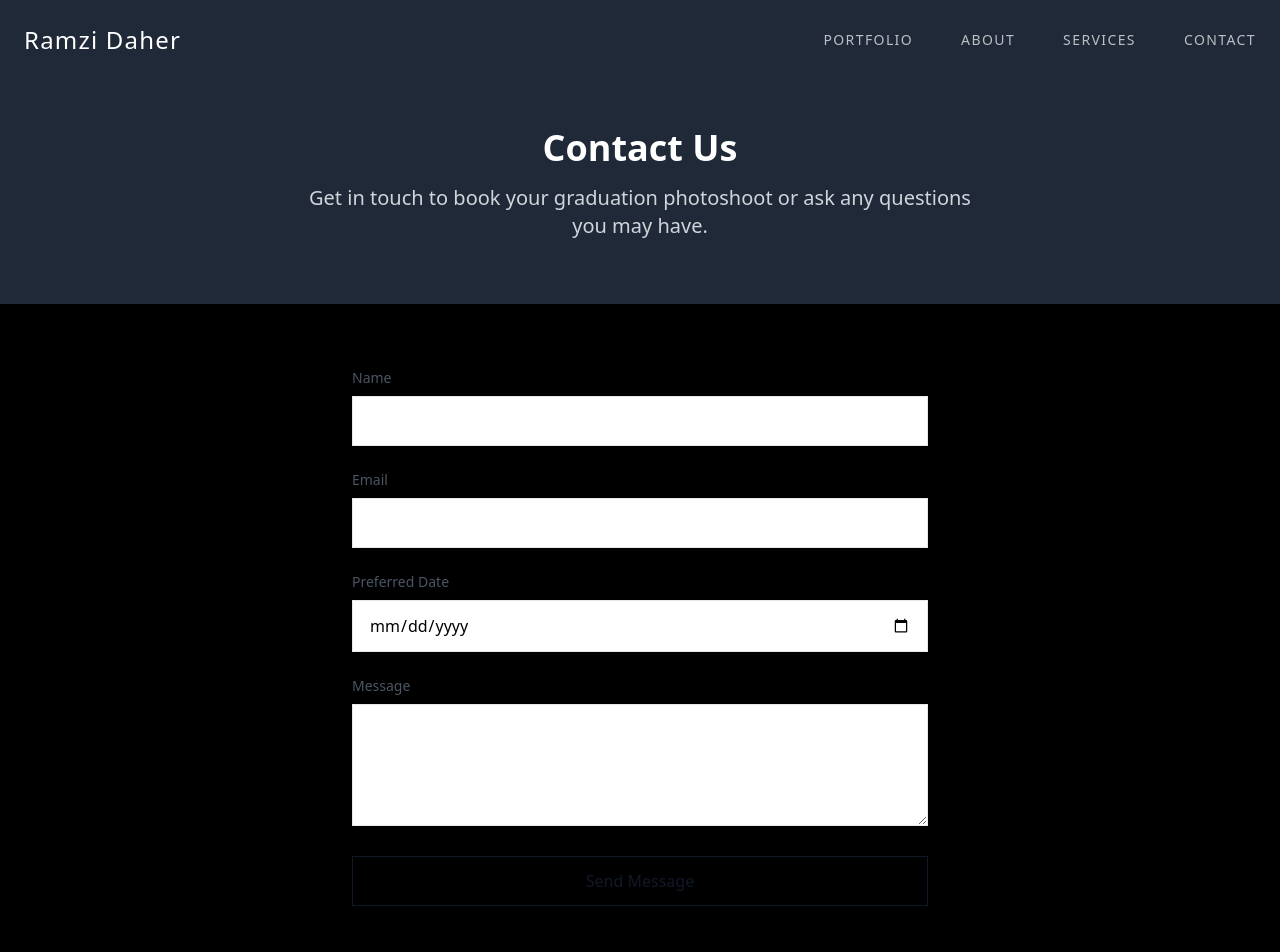
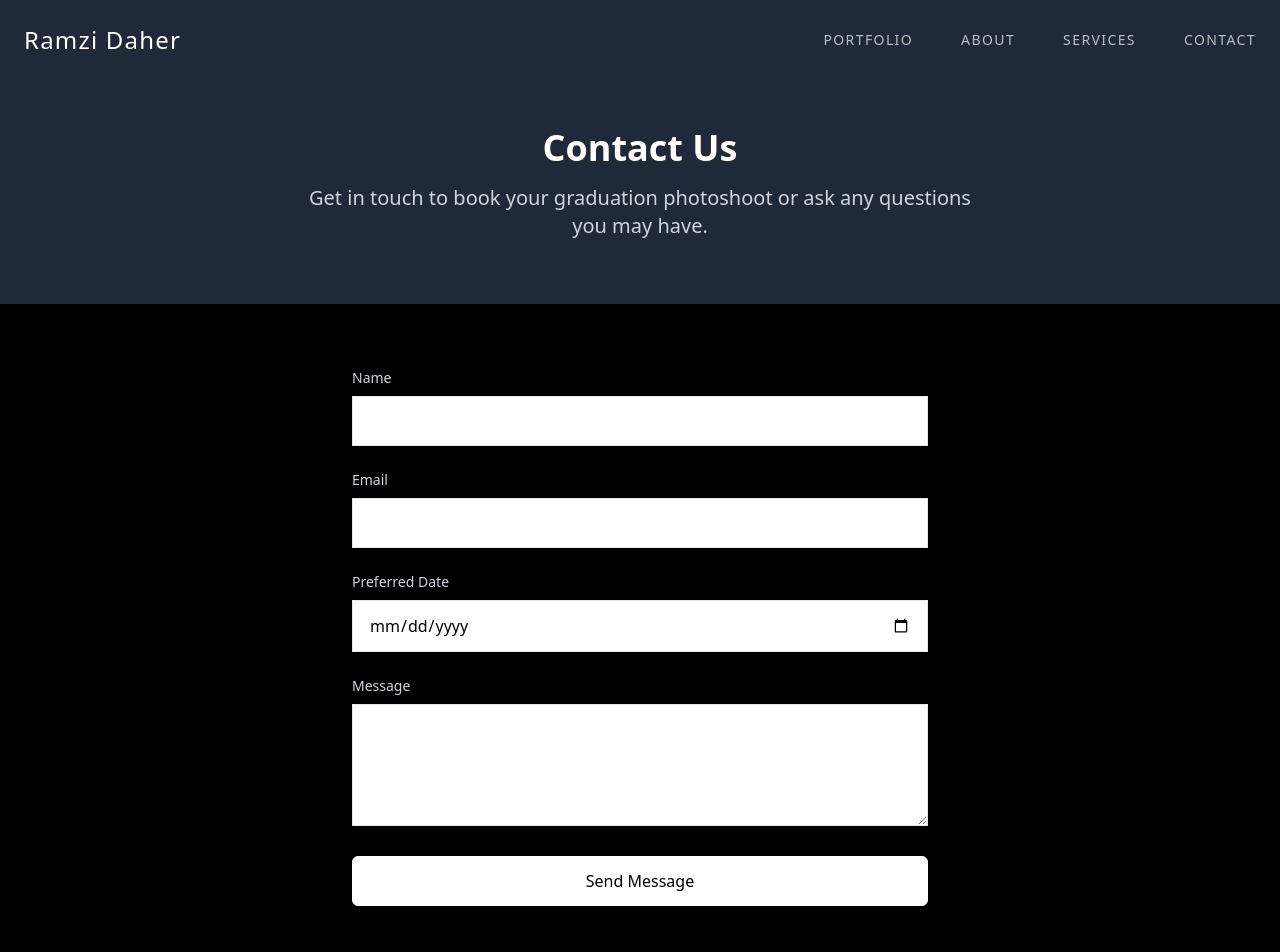
Before and after one commit to ramzidaher/photography-portfolio-website, a React (Vite) app: page /contact in a window 1280 px wide. Shown: the top 952 px of the page. Built offline with nearby package versions, Linux system fonts and the light colour scheme.

Commit message:
contact form works

```diff
--- a/package.json
+++ b/package.json
@@ -10,6 +10,7 @@
     "preview": "npx vite preview"
   },
   "dependencies": {
+    "@formspree/react": "^3.0.0",
     "lucide-react": "^0.441.0",
     "react": "^18.3.1",
     "react-dom": "^18.3.1",
--- a/src/components/ContactForm.tsx
+++ b/src/components/ContactForm.tsx
@@ -1,52 +1,74 @@
-import React, { useState } from 'react';
+import React from 'react';
+import { useForm, ValidationError } from '@formspree/react';
+
 export const ContactForm = () => {
-  const [formData, setFormData] = useState({
-    name: '',
-    email: '',
-    message: '',
-    date: ''
-  });
-  const handleChange = (e: React.ChangeEvent<HTMLInputElement | HTMLTextAreaElement>) => {
-    const {
-      name,
-      value
-    } = e.target;
-    setFormData(prev => ({
-      ...prev,
-      [name]: value
-    }));
-  };
-  const handleSubmit = (e: React.FormEvent) => {
-    e.preventDefault();
-    // Handle form submission
-  };
-  return <form onSubmit={handleSubmit} className="max-w-xl mx-auto space-y-6">
+  const [state, handleSubmit] = useForm("xrbqjwkl");
+
+  if (state.succeeded) {
+    return (
+      <div className="max-w-xl mx-auto text-center bg-white/10 backdrop-blur-sm p-6 rounded-2xl border border-white/20 text-white shadow-xl mt-10">
+        <h2 className="text-2xl font-semibold mb-2">Thank you!</h2>
+        <p className="text-base">Your message has been sent successfully. I’ll get back to you shortly.</p>
+      </div>
+    );
+  }
+
+  return (
+    <form onSubmit={handleSubmit} className="max-w-xl mx-auto space-y-6">
       <div>
-        <label htmlFor="name" className="block text-sm text-gray-600 mb-2">
-          Name
-        </label>
-        <input type="text" id="name" name="name" value={formData.name} onChange={handleChange} className="w-full px-4 py-3 border-gray-200 focus:border-gray-900 border focus:ring-0" required />
+        <label htmlFor="name" className="block text-sm text-gray-300 mb-2">Name</label>
+        <input
+          id="name"
+          type="text"
+          name="name"
+          required
+          className="w-full px-4 py-3 border border-gray-200 focus:border-gray-900 focus:ring-0 text-black"
+        />
+        <ValidationError prefix="Name" field="name" errors={state.errors} />
       </div>
+
       <div>
-        <label htmlFor="email" className="block text-sm text-gray-600 mb-2">
-          Email
-        </label>
-        <input type="email" id="email" name="email" value={formData.email} onChange={handleChange} className="w-full px-4 py-3 border-gray-200 focus:border-gray-900 border focus:ring-0" required />
+        <label htmlFor="email" className="block text-sm text-gray-300 mb-2">Email</label>
+        <input
+          id="email"
+          type="email"
+          name="email"
+          required
+          className="w-full px-4 py-3 border border-gray-200 focus:border-gray-900 focus:ring-0 text-black"
+        />
+        <ValidationError prefix="Email" field="email" errors={state.errors} />
       </div>
+
       <div>
-        <label htmlFor="date" className="block text-sm text-gray-600 mb-2">
-          Preferred Date
-        </label>
-        <input type="date" id="date" name="date" value={formData.date} onChange={handleChange} className="w-full px-4 py-3 border-gray-200 focus:border-gray-900 border focus:ring-0" />
+        <label htmlFor="date" className="block text-sm text-gray-300 mb-2">Preferred Date</label>
+        <input
+          id="date"
+          type="date"
+          name="preferredDate"
+          className="w-full px-4 py-3 border border-gray-200 focus:border-gray-900 focus:ring-0 text-black"
+        />
+        <ValidationError prefix="Preferred Date" field="preferredDate" errors={state.errors} />
       </div>
+
       <div>
-        <label htmlFor="message" className="block text-sm text-gray-600 mb-2">
-          Message
-        </label>
-        <textarea id="message" name="message" value={formData.message} onChange={handleChange} rows={4} className="w-full px-4 py-3 border-gray-200 focus:border-gray-900 border focus:ring-0" required></textarea>
+        <label htmlFor="message" className="block text-sm text-gray-300 mb-2">Message</label>
+        <textarea
+          id="message"
+          name="message"
+          rows={4}
+          required
+          className="w-full px-4 py-3 border border-gray-200 focus:border-gray-900 focus:ring-0 text-black"
+        />
+        <ValidationError prefix="Message" field="message" errors={state.errors} />
       </div>
-      <button type="submit" className="w-full py-3 border border-gray-900 text-gray-900 hover:bg-gray-900 hover:text-white transition-colors">
-        Send Message
+
+      <button
+        type="submit"
+        disabled={state.submitting}
+        className="w-full py-3 bg-white text-black border border-white hover:bg-gray-200 transition-colors font-medium rounded-md"
+      >
+        {state.submitting ? "Sending..." : "Send Message"}
       </button>
-    </form>;
+    </form>
+  );
 };
```
Also changed, not shown: 1 other file (tests, documents, lock files or other folders).
